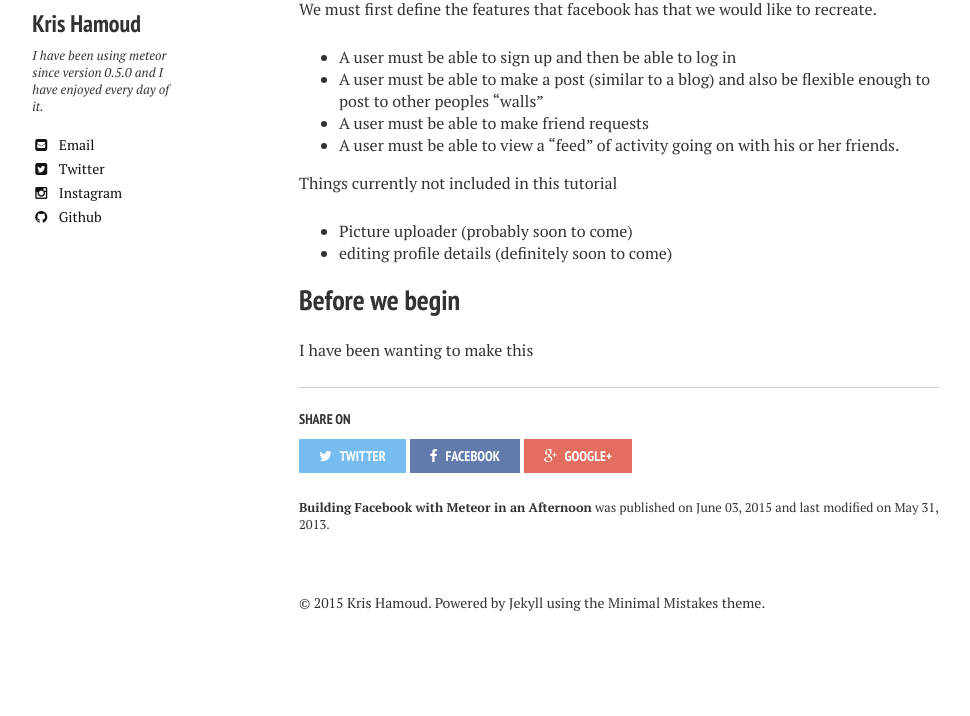
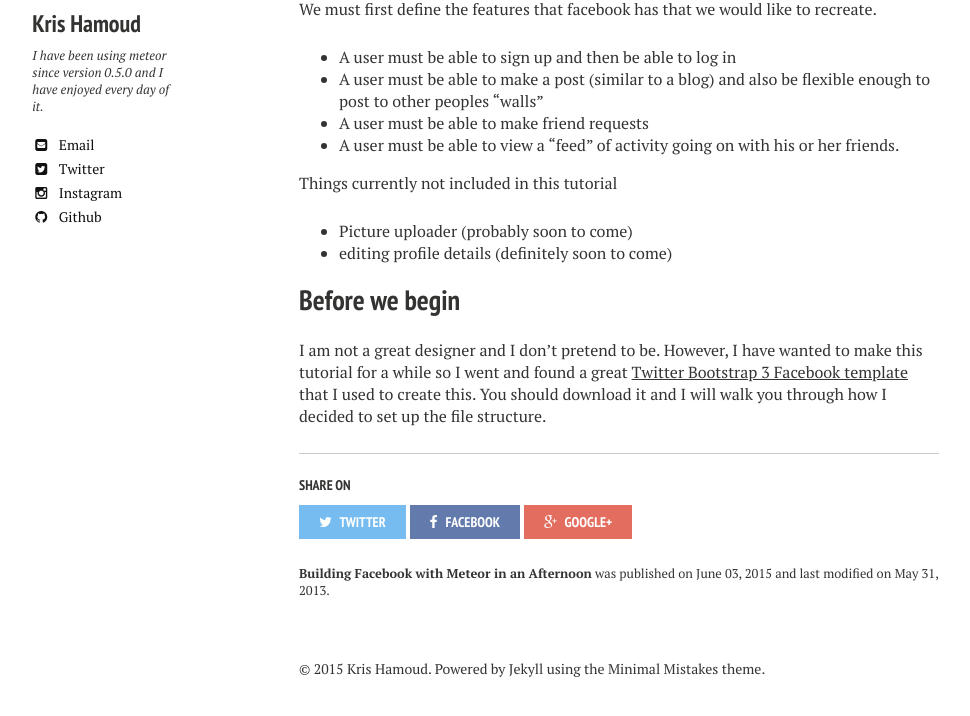
Before and after one commit to krishamoud/krishamoud.github.io, a Jekyll site: the page built from _posts/2015-06-03-building-a-facebook-clone-with-meteorjs.md, in a window 1280 px wide, cut to the strip 270-997 px from the top of the page. Shown: the top 716 px of the strip, without its empty margins (21-991 px from the left). Built offline with Jekyll 4.4.1, drawn with Linux system fonts in a browser that asks for light colours; nearby versions of some CDN libraries; before the commit the page ends 931 px from its top, so only the background shows below that.

Commit message:
Update 2015-06-03-building-a-facebook-clone-with-meteorjs.md

```diff
--- a/_posts/2015-06-03-building-a-facebook-clone-with-meteorjs.md
+++ b/_posts/2015-06-03-building-a-facebook-clone-with-meteorjs.md
@@ -24,4 +24,4 @@ Things currently not included in this tutorial
 
 ## Before we begin
 
-I have been wanting to make this
+I am not a great designer and I don't pretend to be.  However, I have wanted to make this tutorial for a while so I went and found a great [Twitter Bootstrap 3 Facebook template](http://www.bootply.com/render/96266) that I used to create this.  You should download it and I will walk you through how I decided to set up the file structure.
```
